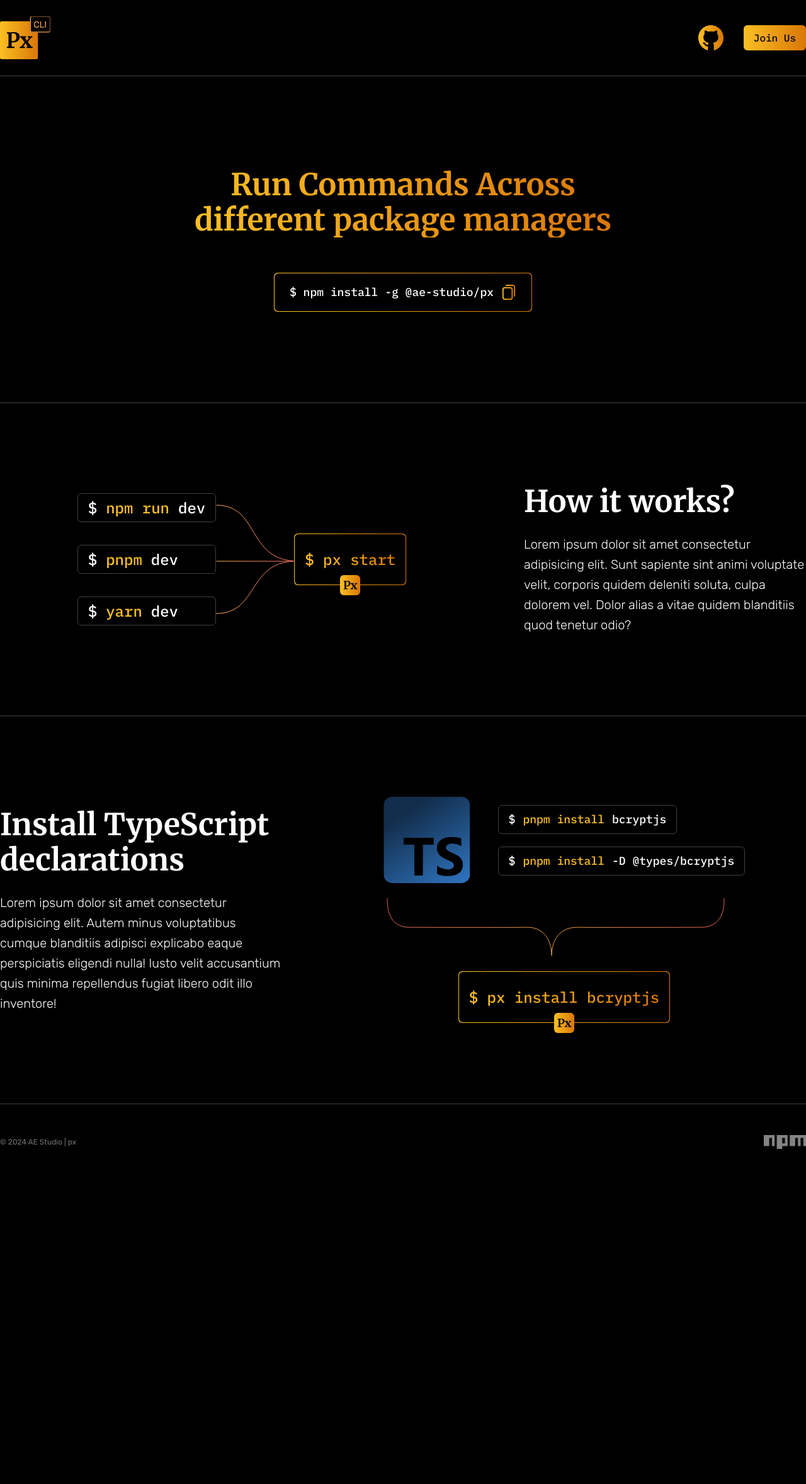
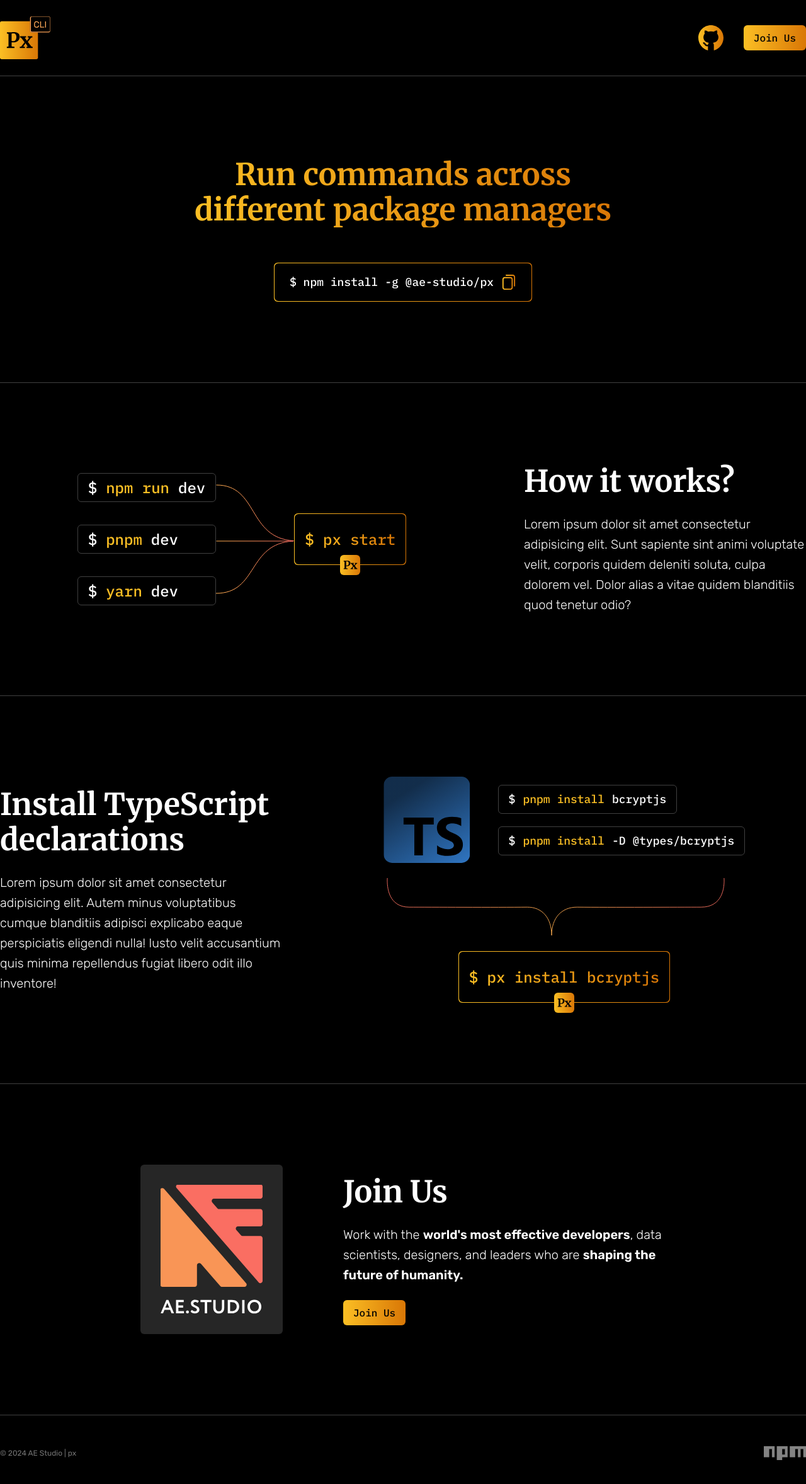
Before and after one commit to agencyenterprise/px-website, a Next.js app: page / in a window 1280 px wide. Shown: the top 2356 px of the page at 63% size. Before the commit the page ends 1873 px from the top, so only its background shows below. Built offline with nearby package versions, Linux system fonts and the light colour scheme.

Commit message:
feat: add join us section

```diff
--- a/src/app/fonts.ts
+++ b/src/app/fonts.ts
@@ -2,7 +2,7 @@
 
 export const rubik = Rubik({
   subsets: ['latin'],
-  weight: ['300', '400'],
+  weight: ['300', '400', '600'],
   variable: '--font-rubik',
 })
 
--- a/src/app/page.tsx
+++ b/src/app/page.tsx
@@ -1,6 +1,7 @@
 import { Footer } from '@/components/footer'
 import { Hero } from '@/components/hero'
 import { HowItWorks } from '@/components/how-it-works'
+import { JoinUs } from '@/components/join-us'
 import { Navbar } from '@/components/navbar'
 import { Separator } from '@/components/separator'
 import { TypeScriptDeclarations } from '@/components/typescript-declarations'
@@ -15,6 +16,8 @@
         <HowItWorks />
         <Separator />
         <TypeScriptDeclarations />
+        <Separator />
+        <JoinUs />
       </main>
       <Footer />
     </>
--- a/src/components/hero.tsx
+++ b/src/components/hero.tsx
@@ -3,9 +3,9 @@
 // TODO Add gradients
 export function Hero() {
   return (
-    <section className="flex flex-col items-center justify-center gap-14 py-36">
+    <section className="flex flex-col items-center justify-center gap-14 py-32">
       <h1 className="text-gradient-primary max-w-2xl text-center font-merriweather text-5xl font-bold leading-14">
-        Run Commands Across different package managers
+        Run commands across different package managers
       </h1>
 
       <InstallCommandBox />
--- /dev/null
+++ b/src/components/join-us.tsx
@@ -0,0 +1,41 @@
+import Image from 'next/image'
+
+import aeStudioLogo from '@/assets/logos/ae-studio.svg'
+
+import { GradientButton } from './gradient-button'
+
+export function JoinUs() {
+  return (
+    <section className="flex items-center justify-center gap-24 py-32">
+      <div className="rounded-md bg-white/15 p-8">
+        <Image src={aeStudioLogo} alt="Agency Enterprise" />
+      </div>
+      <div className="max-w-lg space-y-6">
+        <h2 className="font-merriweather text-5xl font-bold leading-14">
+          Join Us
+        </h2>
+
+        <p className="text-xl font-light leading-8">
+          Work with the{' '}
+          <strong className="font-semibold">
+            world&apos;s most effective developers
+          </strong>
+          , data scientists, designers, and leaders who are{' '}
+          <strong className="font-semibold">
+            shaping the future of humanity.
+          </strong>
+        </p>
+
+        <GradientButton asChild>
+          <a
+            href="https://ae.studio/join-us"
+            target="_blank"
+            className="block w-fit"
+          >
+            Join Us
+          </a>
+        </GradientButton>
+      </div>
+    </section>
+  )
+}
```
Also changed, not shown: src/assets/logos/ae-studio.svg (added), 1 other file (tests, documents, lock files or other folders).
